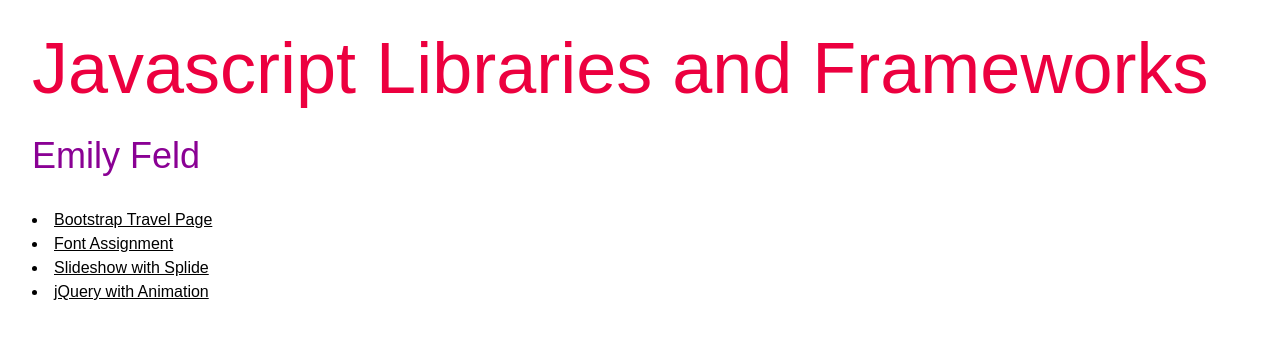
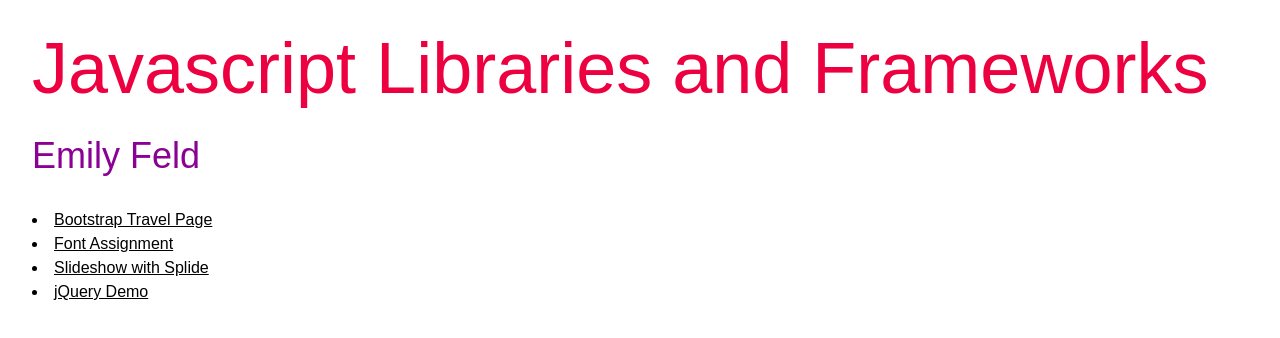
Before and after one commit to efeld2015/javascript-libraries-and-frameworks, a plain HTML site: page index.html in a window 1280 px wide. Drawn offline with nearby package versions, Linux system fonts and the light colour scheme; a web font is replaced by a local one.

Commit message:
moved file location

```diff
--- a/index.html
+++ b/index.html
@@ -40,7 +40,7 @@
           >
         </li>
         <li><a class="underline" href="slideshow.html">Slideshow with Splide</a></li>
-        <li><a class="underline" href="jquery.html">jQuery with Animation</a></li>
+        <li><a class="underline" href="jquery.html">jQuery Demo</a></li>
       </ul>
     </div>
   </body>
```
Also changed, not shown: jquery.html (renamed from js/jquery.html).
